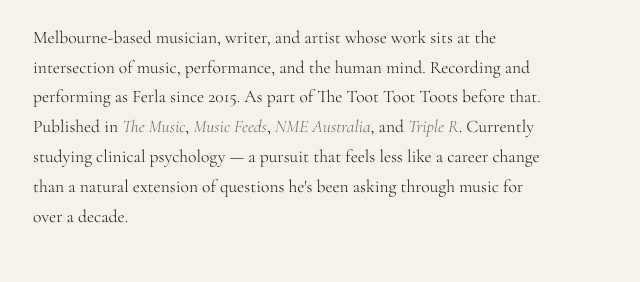
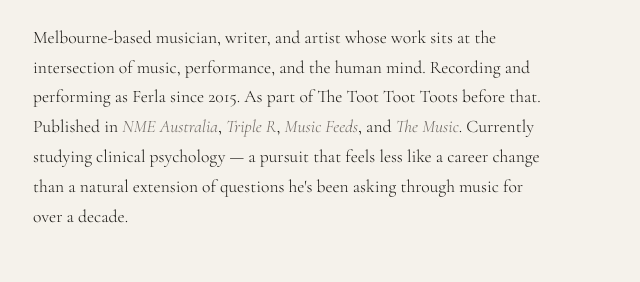
Before and after one commit to gferla/ferla-website, a plain HTML site: page index.html in a window 1280 px wide. Shown: the part 271-553 px from the top of the page, 287-927 px from the left. Drawn offline with nearby package versions, Linux system fonts and the light colour scheme.

Commit message:
Update index.html

```diff
--- a/index.html
+++ b/index.html
@@ -298,7 +298,7 @@
     <header>
       <img src="photo.jpg" alt="Giuliano Ferla" style="width: 110px; height: 110px; border-radius: 50%; object-fit: cover; margin-bottom: 1.8rem; display: block; filter: grayscale(20%);">
       <h1>Giuliano Ferla</h1>
-      <p class="bio">Melbourne-based musician, writer, and artist whose work sits at the intersection of music, performance, and the human mind. Recording and performing as Ferla since 2015. As part of The Toot Toot Toots before that. Published in <em>The Music</em>, <em>Music Feeds</em>, <em>NME Australia</em>, and <em>Triple R</em>. Currently studying clinical psychology — a pursuit that feels less like a career change than a natural extension of questions he's been asking through music for over a decade.</p>
+      <p class="bio">Melbourne-based musician, writer, and artist whose work sits at the intersection of music, performance, and the human mind. Recording and performing as Ferla since 2015. As part of The Toot Toot Toots before that. Published in <em>NME Australia</em>, <em>Triple R</em>, <em>Music Feeds</em>, and <em>The Music</em>. Currently studying clinical psychology — a pursuit that feels less like a career change than a natural extension of questions he's been asking through music for over a decade.</p>
     </header>
 
     <section>
```
